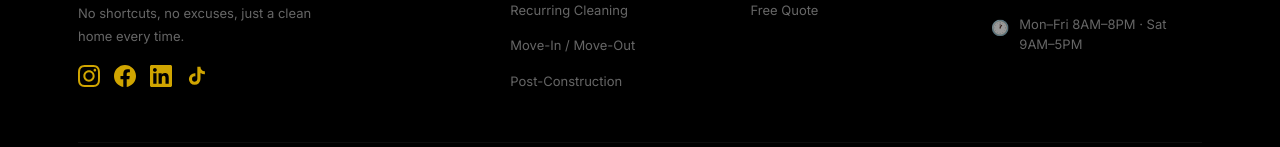
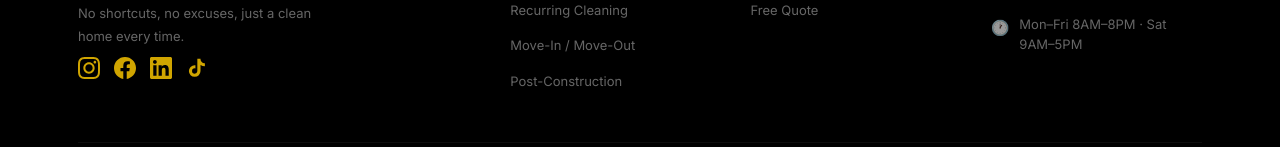
Before and after one commit to alekwayne3-crypto/personal_site, a React (Vite) app in the folder client/: page / in a window 1280 px wide. Shown: the part 7101-7248 px from the top of the page. Built offline with nearby package versions, Linux system fonts and the light colour scheme.

Commit message:
Move social icons closer to logo

```diff
--- a/client/src/index.css
+++ b/client/src/index.css
@@ -1079,11 +1079,11 @@ input, textarea, select { font-family: var(--font); }
 .footer-sub  { font-size: 9px; font-weight: 700; color: rgba(255,255,255,0.3); letter-spacing: 0.1em; text-transform: uppercase; margin-top: 2px; display: block; }
 .footer-body { font-size: 13px; line-height: 1.8; color: rgba(255,255,255,0.4); max-width: 250px; }
 
-.footer-socials { display: flex; gap: 14px; margin-top: 16px; }
+.footer-socials { display: flex; gap: 14px; margin-top: 8px; }
 .footer-social-icon { color: var(--yellow); transition: opacity var(--transition); opacity: 0.85; }
 .footer-social-icon:hover { opacity: 1; }
 .footer-body { order: 2; }
-@media (max-width: 540px) { .footer-brand { display: flex; flex-direction: column; } .footer-socials { order: 1; margin-top: 12px; margin-bottom: 4px; gap: 20px; } .footer-socials svg { width: 32px; height: 32px; } .footer-body { order: 2; margin-top: 12px; } }
+@media (max-width: 540px) { .footer-brand { display: flex; flex-direction: column; } .footer-socials { order: 1; margin-top: 6px; margin-bottom: 4px; gap: 20px; } .footer-socials svg { width: 32px; height: 32px; } .footer-body { order: 2; margin-top: 12px; } }
 .footer-col-title { font-size: 11px; font-weight: 800; color: var(--yellow); margin-bottom: 18px; letter-spacing: 0.1em; text-transform: uppercase; }
 .footer-links { display: flex; flex-direction: column; gap: 10px; }
 .footer-links a { font-size: 13px; color: rgba(255,255,255,0.4); transition: color var(--transition); }
```
